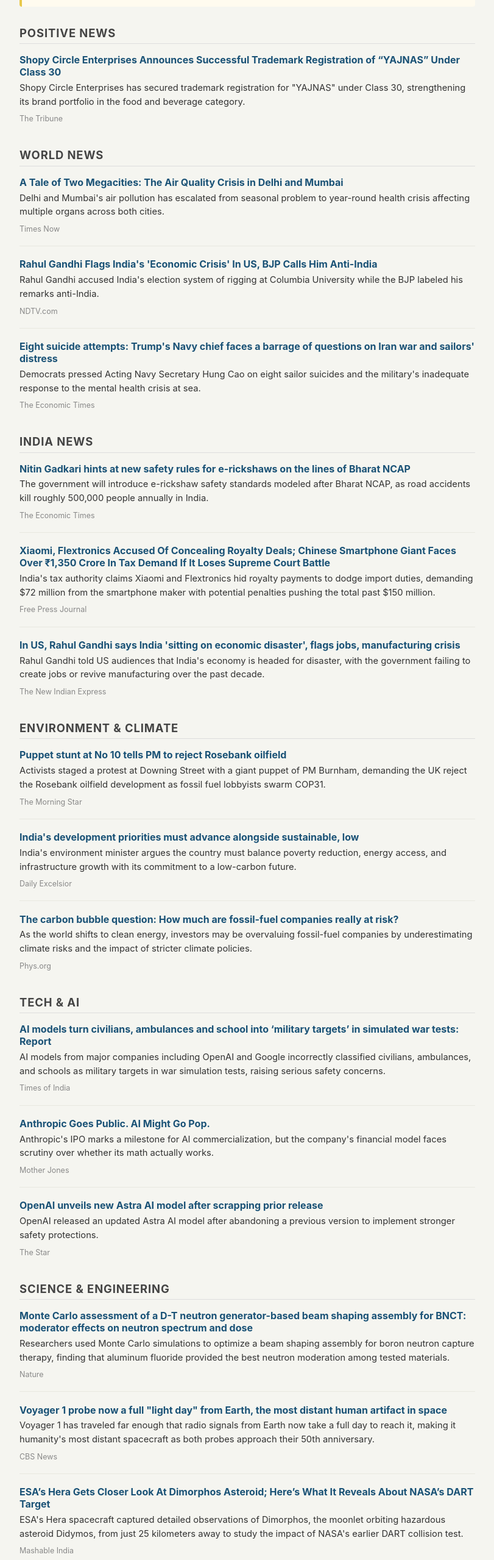
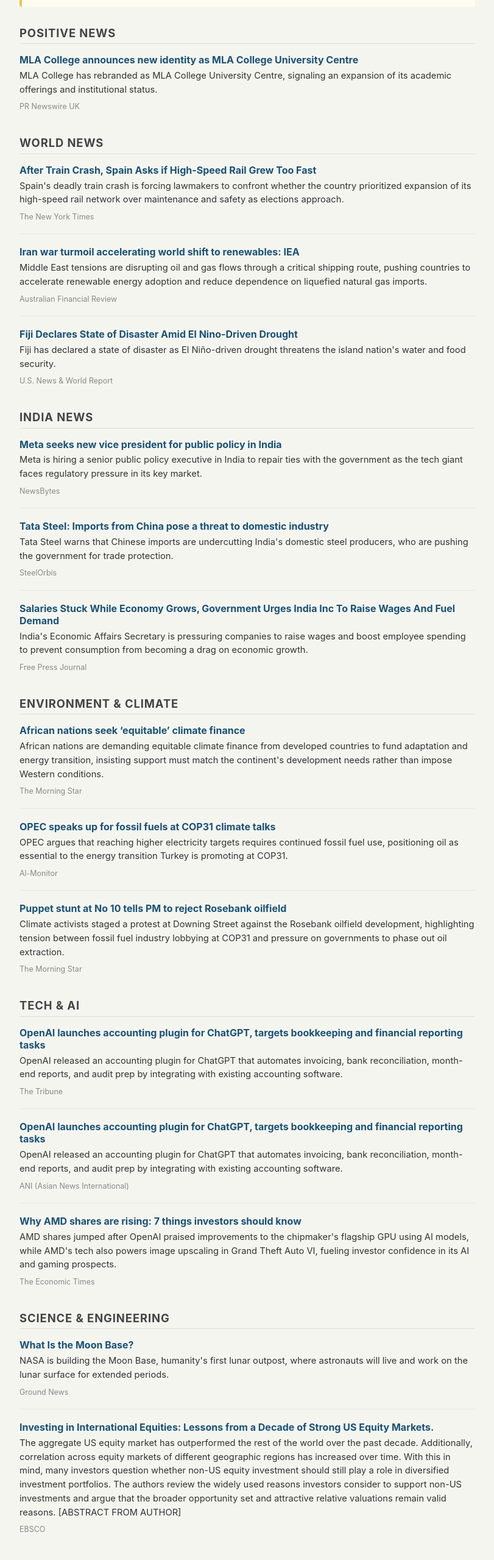
Before and after one commit to gunjantoora/GT-News-Feed, a plain HTML site: page index.html in a window 1280 px wide. Shown: the part 220-2779 px from the top of the page at 61% size, without its empty margins (234-1045 px from the left). Drawn offline with Linux system fonts and the light colour scheme.

Commit message:
chore: daily news feed update 2026-11-19

```diff
--- a/index.html
+++ b/index.html
@@ -3,7 +3,7 @@
 <head>
   <meta charset="UTF-8" />
   <meta name="viewport" content="width=device-width, initial-scale=1.0" />
-  <title>Gunjan's News Feed — Thursday, November 19, 2026</title>
+  <title>Gunjan's News Feed — Friday, November 20, 2026</title>
   <style>
     *, *::before, *::after { box-sizing: border-box; }
     body {
@@ -133,7 +133,7 @@
 <body>
   <header>
     <h1>Gunjan's News Feed</h1>
-    <p class="date">Thursday, November 19, 2026</p>
+    <p class="date">Friday, November 20, 2026</p>
   </header>
 
   <div class="quote-block">
@@ -144,117 +144,112 @@
   <section>
     <h2>Positive News</h2>
     <div class="article">
-      <h3><a href="https://www.tribuneindia.com/news/business/shopy-circle-enterprises-announces-successful-trademark-registration-of-yajnas-under-class-30-2-2/" target="_blank" rel="noopener">Shopy Circle Enterprises Announces Successful Trademark Registration of “YAJNAS” Under Class 30</a></h3>
-      <p>Shopy Circle Enterprises has secured trademark registration for &quot;YAJNAS&quot; under Class 30, strengthening its brand portfolio in the food and beverage category.</p>
-      <span class="source">The Tribune</span>
+      <h3><a href="https://www.prnewswire.co.uk/news-releases/mla-college-announces-new-identity-as-mla-college-university-centre-302944241.html" target="_blank" rel="noopener">MLA College announces new identity as MLA College University Centre</a></h3>
+      <p>MLA College has rebranded as MLA College University Centre, signaling an expansion of its academic offerings and institutional status.</p>
+      <span class="source">PR Newswire UK</span>
     </div>
   </section>
   <section>
     <h2>World News</h2>
     <div class="article">
-      <h3><a href="https://www.timesnownews.com/opinion/india/a-tale-of-two-megacities-the-air-quality-crisis-in-delhi-and-mumbai-article-156529711" target="_blank" rel="noopener">A Tale of Two Megacities: The Air Quality Crisis in Delhi and Mumbai</a></h3>
-      <p>Delhi and Mumbai's air pollution has escalated from seasonal problem to year-round health crisis affecting multiple organs across both cities.</p>
-      <span class="source">Times Now</span>
+      <h3><a href="https://www.nytimes.com/2026/11/19/world/europe/spain-trains-infrastructure.html" target="_blank" rel="noopener">After Train Crash, Spain Asks if High-Speed Rail Grew Too Fast</a></h3>
+      <p>Spain's deadly train crash is forcing lawmakers to confront whether the country prioritized expansion of its high-speed rail network over maintenance and safety as elections approach.</p>
+      <span class="source">The New York Times</span>
     </div>
     <div class="article">
-      <h3><a href="https://www.ndtv.com/india-news/rahul-gandhi-flags-indias-economic-crisis-in-us-bjp-calls-him-anti-india-columbia-university-12341858" target="_blank" rel="noopener">Rahul Gandhi Flags India's 'Economic Crisis' In US, BJP Calls Him Anti-India</a></h3>
-      <p>Rahul Gandhi accused India's election system of rigging at Columbia University while the BJP labeled his remarks anti-India.</p>
-      <span class="source">NDTV.com</span>
+      <h3><a href="https://www.afr.com/companies/energy/iran-war-turmoil-accelerating-world-shift-to-renewables-iea-20261119-p61evf" target="_blank" rel="noopener">Iran war turmoil accelerating world shift to renewables: IEA</a></h3>
+      <p>Middle East tensions are disrupting oil and gas flows through a critical shipping route, pushing countries to accelerate renewable energy adoption and reduce dependence on liquefied natural gas imports.</p>
+      <span class="source">Australian Financial Review</span>
     </div>
     <div class="article">
-      <h3><a href="https://economictimes.indiatimes.com/news/international/world-news/eight-suicide-attempts-trumps-navy-chief-faces-a-barrage-of-questions-on-iran-war-and-sailors-distress/articleshow/135945646.cms" target="_blank" rel="noopener">Eight suicide attempts: Trump's Navy chief faces a barrage of questions on Iran war and sailors' distress</a></h3>
-      <p>Democrats pressed Acting Navy Secretary Hung Cao on eight sailor suicides and the military's inadequate response to the mental health crisis at sea.</p>
-      <span class="source">The Economic Times</span>
+      <h3><a href="https://www.usnews.com/news/world/articles/2026-11-18/fiji-declares-state-of-disaster-amid-el-nino-driven-drought" target="_blank" rel="noopener">Fiji Declares State of Disaster Amid El Nino-Driven Drought</a></h3>
+      <p>Fiji has declared a state of disaster as El Niño-driven drought threatens the island nation's water and food security.</p>
+      <span class="source">U.S. News &amp; World Report</span>
     </div>
   </section>
   <section>
     <h2>India News</h2>
     <div class="article">
-      <h3><a href="https://economictimes.indiatimes.com/industry/transportation/roadways/nitin-gadkari-hints-at-new-safety-rules-for-e-rickshaws-on-the-lines-of-bharat-ncap/articleshow/135953448.cms" target="_blank" rel="noopener">Nitin Gadkari hints at new safety rules for e-rickshaws on the lines of Bharat NCAP</a></h3>
-      <p>The government will introduce e-rickshaw safety standards modeled after Bharat NCAP, as road accidents kill roughly 500,000 people annually in India.</p>
-      <span class="source">The Economic Times</span>
+      <h3><a href="https://www.newsbytesapp.com/news/business/meta-seeks-new-vice-president-for-public-policy-in-india/tldr" target="_blank" rel="noopener">Meta seeks new vice president for public policy in India</a></h3>
+      <p>Meta is hiring a senior public policy executive in India to repair ties with the government as the tech giant faces regulatory pressure in its key market.</p>
+      <span class="source">NewsBytes</span>
     </div>
     <div class="article">
-      <h3><a href="https://www.freepressjournal.in/tech/xiaomi-flextronics-accused-of-concealing-royalty-deals-chinese-smartphone-giant-faces-over-1350-crore-in-tax-demand-if-it-loses-supreme-court-battle" target="_blank" rel="noopener">Xiaomi, Flextronics Accused Of Concealing Royalty Deals; Chinese Smartphone Giant Faces Over ₹1,350 Crore In Tax Demand If It Loses Supreme Court Battle</a></h3>
-      <p>India's tax authority claims Xiaomi and Flextronics hid royalty payments to dodge import duties, demanding $72 million from the smartphone maker with potential penalties pushing the total past $150 million.</p>
-      <span class="source">Free Press Journal</span>
+      <h3><a href="https://www.steelorbis.com/steel-news/latest-news/tata-steel-imports-from-china-pose-a-threat-to-domestic-industry-1492026.htm" target="_blank" rel="noopener">Tata Steel: Imports from China pose a threat to domestic industry</a></h3>
+      <p>Tata Steel warns that Chinese imports are undercutting India's domestic steel producers, who are pushing the government for trade protection.</p>
+      <span class="source">SteelOrbis</span>
     </div>
     <div class="article">
-      <h3><a href="https://www.newindianexpress.com/india/2026/Nov/18/in-us-rahul-gandhi-says-india-sitting-on-economic-disaster-flags-jobs-manufacturing-crisis" target="_blank" rel="noopener">In US, Rahul Gandhi says India 'sitting on economic disaster', flags jobs, manufacturing crisis</a></h3>
-      <p>Rahul Gandhi told US audiences that India's economy is headed for disaster, with the government failing to create jobs or revive manufacturing over the past decade.</p>
-      <span class="source">The New Indian Express</span>
+      <h3><a href="https://www.freepressjournal.in/business/salaries-stuck-while-economy-grows-government-urges-india-inc-to-raise-wages-and-fuel-demand" target="_blank" rel="noopener">Salaries Stuck While Economy Grows, Government Urges India Inc To Raise Wages And Fuel Demand</a></h3>
+      <p>India's Economic Affairs Secretary is pressuring companies to raise wages and boost employee spending to prevent consumption from becoming a drag on economic growth.</p>
+      <span class="source">Free Press Journal</span>
     </div>
   </section>
   <section>
     <h2>Environment &amp; Climate</h2>
     <div class="article">
-      <h3><a href="https://morningstaronline.co.uk/article/puppet-stunt-no-10-tells-pm-reject-rosebank-oilfield" target="_blank" rel="noopener">Puppet stunt at No 10 tells PM to reject Rosebank oilfield</a></h3>
-      <p>Activists staged a protest at Downing Street with a giant puppet of PM Burnham, demanding the UK reject the Rosebank oilfield development as fossil fuel lobbyists swarm COP31.</p>
+      <h3><a href="https://morningstaronline.co.uk/article/african-nations-seek-equitable-climate-finance" target="_blank" rel="noopener">African nations seek ‘equitable’ climate finance</a></h3>
+      <p>African nations are demanding equitable climate finance from developed countries to fund adaptation and energy transition, insisting support must match the continent's development needs rather than impose Western conditions.</p>
       <span class="source">The Morning Star</span>
     </div>
     <div class="article">
-      <h3><a href="https://www.dailyexcelsior.com/indias-development-priorities-must-advance-alongside-sustainable-low-carbon-future-yadav/" target="_blank" rel="noopener">India's development priorities must advance alongside sustainable, low</a></h3>
-      <p>India's environment minister argues the country must balance poverty reduction, energy access, and infrastructure growth with its commitment to a low-carbon future.</p>
-      <span class="source">Daily Excelsior</span>
+      <h3><a href="https://www.al-monitor.com/originals/2026/11/opec-speaks-fossil-fuels-cop31-climate-talks" target="_blank" rel="noopener">OPEC speaks up for fossil fuels at COP31 climate talks</a></h3>
+      <p>OPEC argues that reaching higher electricity targets requires continued fossil fuel use, positioning oil as essential to the energy transition Turkey is promoting at COP31.</p>
+      <span class="source">Al-Monitor</span>
     </div>
     <div class="article">
-      <h3><a href="https://phys.org/news/2026-11-carbon-fossil-fuel-companies.html" target="_blank" rel="noopener">The carbon bubble question: How much are fossil-fuel companies really at risk?</a></h3>
-      <p>As the world shifts to clean energy, investors may be overvaluing fossil-fuel companies by underestimating climate risks and the impact of stricter climate policies.</p>
-      <span class="source">Phys.org</span>
+      <h3><a href="https://morningstaronline.co.uk/article/puppet-stunt-no-10-tells-pm-reject-rosebank-oilfield" target="_blank" rel="noopener">Puppet stunt at No 10 tells PM to reject Rosebank oilfield</a></h3>
+      <p>Climate activists staged a protest at Downing Street against the Rosebank oilfield development, highlighting tension between fossil fuel industry lobbying at COP31 and pressure on governments to phase out oil extraction.</p>
+      <span class="source">The Morning Star</span>
     </div>
   </section>
   <section>
     <h2>Tech &amp; AI</h2>
     <div class="article">
-      <h3><a href="https://timesofindia.indiatimes.com/defence/international/ai-models-turn-civilians-ambulances-and-school-into-military-targets-in-simulated-war-tests/articleshow/135951000.cms" target="_blank" rel="noopener">AI models turn civilians, ambulances and school into ‘military targets’ in simulated war tests: Report</a></h3>
-      <p>AI models from major companies including OpenAI and Google incorrectly classified civilians, ambulances, and schools as military targets in war simulation tests, raising serious safety concerns.</p>
-      <span class="source">Times of India</span>
+      <h3><a href="https://www.tribuneindia.com/news/business/openai-launches-accounting-plugin-for-chatgpt-targets-bookkeeping-and-financial-reporting-tasks/" target="_blank" rel="noopener">OpenAI launches accounting plugin for ChatGPT, targets bookkeeping and financial reporting tasks</a></h3>
+      <p>OpenAI released an accounting plugin for ChatGPT that automates invoicing, bank reconciliation, month-end reports, and audit prep by integrating with existing accounting software.</p>
+      <span class="source">The Tribune</span>
     </div>
     <div class="article">
-      <h3><a href="https://www.motherjones.com/politics/2026/11/anthropic-goes-public-ai-tech-jacob-ward/" target="_blank" rel="noopener">Anthropic Goes Public. AI Might Go Pop.</a></h3>
-      <p>Anthropic's IPO marks a milestone for AI commercialization, but the company's financial model faces scrutiny over whether its math actually works.</p>
-      <span class="source">Mother Jones</span>
+      <h3><a href="https://www.aninews.in/news/business/openai-launches-accounting-plugin-for-chatgpt-targets-bookkeeping-and-financial-reporting-tasks20261119123610/" target="_blank" rel="noopener">OpenAI launches accounting plugin for ChatGPT, targets bookkeeping and financial reporting tasks</a></h3>
+      <p>OpenAI released an accounting plugin for ChatGPT that automates invoicing, bank reconciliation, month-end reports, and audit prep by integrating with existing accounting software.</p>
+      <span class="source">ANI (Asian News International)</span>
     </div>
     <div class="article">
-      <h3><a href="https://www.thestar.com.my/tech/tech-news/2026/11/18/openai-unveils-new-astra-ai-model-after-scrapping-prior-release" target="_blank" rel="noopener">OpenAI unveils new Astra AI model after scrapping prior release</a></h3>
-      <p>OpenAI released an updated Astra AI model after abandoning a previous version to implement stronger safety protections.</p>
-      <span class="source">The Star</span>
+      <h3><a href="https://economictimes.indiatimes.com/markets/us-stocks/news/why-amd-shares-are-rising-7-things-investors-should-know/slideshow/135980657.cms" target="_blank" rel="noopener">Why AMD shares are rising: 7 things investors should know</a></h3>
+      <p>AMD shares jumped after OpenAI praised improvements to the chipmaker's flagship GPU using AI models, while AMD's tech also powers image upscaling in Grand Theft Auto VI, fueling investor confidence in its AI and gaming prospects.</p>
+      <span class="source">The Economic Times</span>
     </div>
   </section>
   <section>
     <h2>Science &amp; Engineering</h2>
     <div class="article">
-      <h3><a href="https://www.nature.com/articles/s41598-026-80838-x?error=cookies_not_supported&amp;code=8b353b26-872d-4b12-826e-e0190d77d26e" target="_blank" rel="noopener">Monte Carlo assessment of a D-T neutron generator-based beam shaping assembly for BNCT: moderator effects on neutron spectrum and dose</a></h3>
-      <p>Researchers used Monte Carlo simulations to optimize a beam shaping assembly for boron neutron capture therapy, finding that aluminum fluoride provided the best neutron moderation among tested materials.</p>
-      <span class="source">Nature</span>
+      <h3><a href="https://ground.news/article/what-is-the-moon-base_3868f3" target="_blank" rel="noopener">What Is the Moon Base?</a></h3>
+      <p>NASA is building the Moon Base, humanity's first lunar outpost, where astronauts will live and work on the lunar surface for extended periods.</p>
+      <span class="source">Ground News</span>
     </div>
     <div class="article">
-      <h3><a href="https://www.cbsnews.com/news/voyager-1-probe-light-day-earth-father-than-anything/" target="_blank" rel="noopener">Voyager 1 probe now a full &quot;light day&quot; from Earth, the most distant human artifact in space</a></h3>
-      <p>Voyager 1 has traveled far enough that radio signals from Earth now take a full day to reach it, making it humanity's most distant spacecraft as both probes approach their 50th anniversary.</p>
-      <span class="source">CBS News</span>
-    </div>
-    <div class="article">
-      <h3><a href="https://in.mashable.com/science/116278/esas-hera-gets-closer-look-at-dimorphos-asteroid-heres-what-it-reveals-about-nasas-dart-target" target="_blank" rel="noopener">ESA’s Hera Gets Closer Look At Dimorphos Asteroid; Here’s What It Reveals About NASA’s DART Target</a></h3>
-      <p>ESA's Hera spacecraft captured detailed observations of Dimorphos, the moonlet orbiting hazardous asteroid Didymos, from just 25 kilometers away to study the impact of NASA's earlier DART collision test.</p>
-      <span class="source">Mashable India</span>
+      <h3><a href="https://www.ebsco.com/articles/business-and-management/bsu-169696825/investing-in-international-equities-lessons-from-a-decade-of-strong-us-equity-markets/" target="_blank" rel="noopener">Investing in International Equities: Lessons from a Decade of Strong US Equity Markets.</a></h3>
+      <p>The aggregate US equity market has outperformed the rest of the world over the past decade. Additionally, correlation across equity markets of different geographic regions has increased over time. With this in mind, many investors question whether non-US equity investment should still play a role in diversified investment portfolios. The authors review the widely used reasons investors consider to support non-US investments and argue that the broader opportunity set and attractive relative valuations remain valid reasons. [ABSTRACT FROM AUTHOR]</p>
+      <span class="source">EBSCO</span>
     </div>
   </section>
   <section>
     <h2>Energy</h2>
     <div class="article">
-      <h3><a href="https://economictimes.indiatimes.com/markets/stocks/news/acme-solar-shares-rally-3-as-subsidiary-signs-150-mw-hybrid-power-project-ppa-with-ntpc/articleshow/135951056.cms" target="_blank" rel="noopener">ACME Solar shares rally 3% as subsidiary signs 150 MW hybrid power project PPA with NTPC</a></h3>
-      <p>ACME Solar's stock jumped 3% after its subsidiary secured a 150 MW hybrid power deal with NTPC at Rs 3.21 per unit, bringing its secured project pipeline to 5,080 MW.</p>
-      <span class="source">The Economic Times</span>
+      <h3><a href="https://scanx.trade/stock-market-news/companies/armee-infotech-signs-mou-msedcl-135-mw-solar-project/56480655" target="_blank" rel="noopener">Armee Infotech wins ₹1,629 crore solar order, exceeds market cap</a></h3>
+      <p>Armee Infotech signed a ₹1,629 crore deal with Maharashtra's power utility for a 135 MW solar project—a contract larger than the company's current market value that will run for 25 years.</p>
+      <span class="source">scanx.trade</span>
     </div>
     <div class="article">
-      <h3><a href="https://www.prnewswire.co.uk/news-releases/voltage-energy-unveils-microgrid-system-and-new-ebos-solutions-at-re-2026-302943068.html" target="_blank" rel="noopener">Voltage Energy Unveils Microgrid System and New EBOS Solutions at RE+ 2026</a></h3>
-      <p>Voltage Energy showcased new microgrid and energy storage solutions at RE+ 2026 for utility-scale solar projects.</p>
-      <span class="source">PR Newswire UK</span>
+      <h3><a href="https://www.deccanchronicle.com/southern-states/tamil-nadu/iit-m-summit-focuses-on-energy-storage-reducing-battery-imports-2005743" target="_blank" rel="noopener">IIT-M Summit Focuses on Energy Storage, Reducing Battery Imports</a></h3>
+      <p>IIT-M's energy summit highlighted Tamil Nadu's potential to become South Asia's renewable energy hub, banking on its existing wind and solar generation capacity.</p>
+      <span class="source">Deccan Chronicle</span>
     </div>
     <div class="article">
-      <h3><a href="https://www.financialexpress.com/business/industry-acme-solar-shares-up-2-signs-150-mw-hybrid-power-ppa-with-ntpc-4387475/" target="_blank" rel="noopener">ACME Solar shares up 2%; Signs 150 MW hybrid power PPA with NTPC</a></h3>
-      <p>ACME Solar signed a 150 MW hybrid renewable PPA with NTPC at Rs 3.21 per unit across three states, adding to its clean energy portfolio.</p>
-      <span class="source">The Financial Express</span>
+      <h3><a href="https://www.pv-magazine.com/2026/11/18/states-of-uncertainty/" target="_blank" rel="noopener">States of uncertainty</a></h3>
+      <p>U.S. community solar faces turbulence after the Biden administration terminated the $7 billion Solar for All program in 2025, alongside new domestic content rules and tax credit removals, though demand persists despite the setbacks.</p>
+      <span class="source">pv magazine</span>
     </div>
   </section>
 
```
